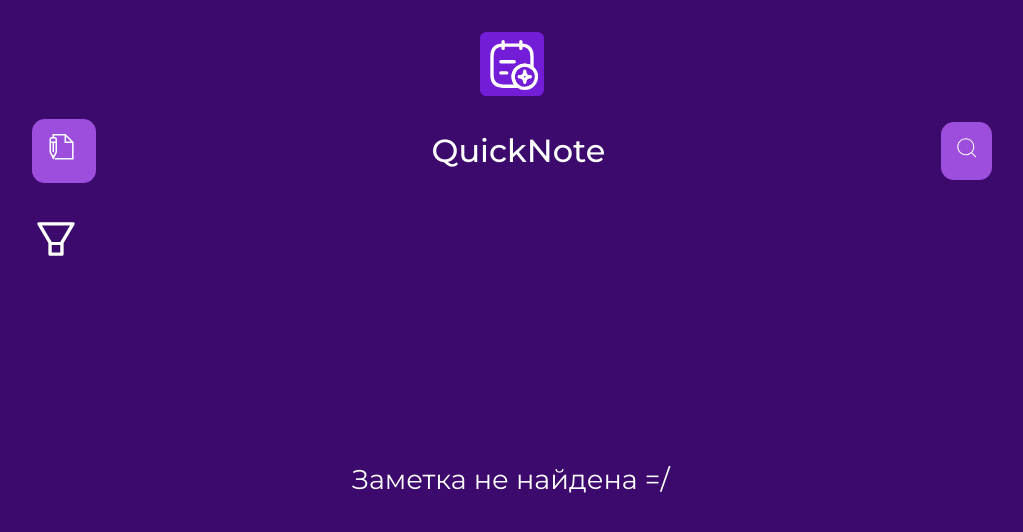
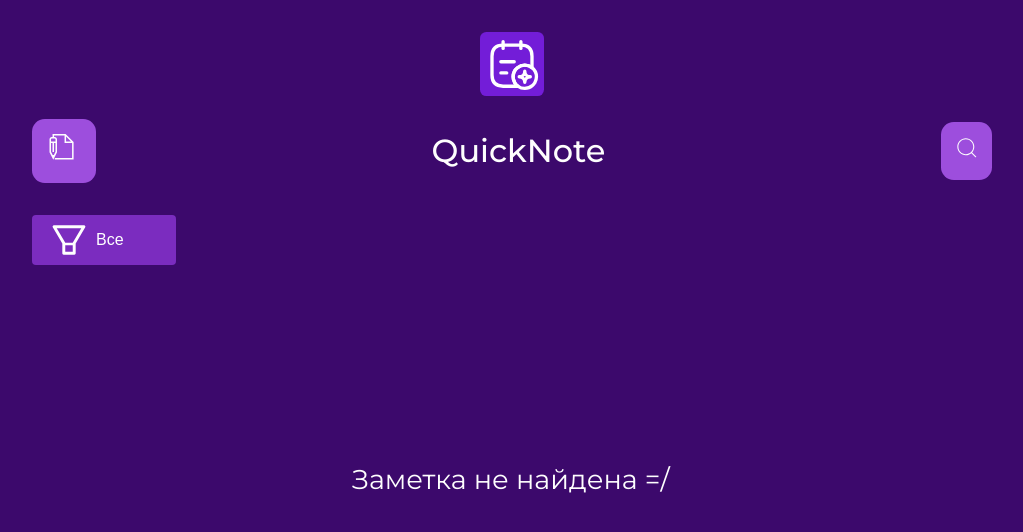
Before and after one commit to DayTroy/quicknote, a React (Vite) app: page / in a window 1280 px wide. Shown: the top 532 px of the page, without its empty margins (128-1151 px from the left). Built offline with nearby package versions, Linux system fonts and the light colour scheme.

Commit message:
Restyled filter component

```diff
--- a/src/components/Filter/Filter.css
+++ b/src/components/Filter/Filter.css
@@ -7,29 +7,44 @@
 .filter-icon {
   font-size: 3rem;
   margin-right: 0.5rem;
-  cursor: pointer;
   transition: 0.3s;
 }
 
-.filter-icon:hover {
-  transform: scale(1.1);
+.select-container{
+  display: flex;
+  justify-content: center;
+  position: relative;
+  height: 50px;
 }
 
-.filter-select {
+.select-box {
   appearance: none;
-  padding: 0.5rem 1rem;
-  border: 1px solid #ccc;
   border-radius: 4px;
-  background-color: white;
+  width: 9rem;
+  color: white;
+  background-color: var(--color-primary);
   font-size: 1rem;
+  padding-left: 4rem;
   outline: none;
   cursor: pointer;
   transition: 0.3s;
 }
 
-.filter-select:hover {
+.select-box:hover {
   transform: scale(1.1);
 }
+
+.select-container .icon-container{
+  width: 50px;
+  height: 100%;
+  position: absolute;
+  left: 1rem;
+  display: flex;
+  align-items: center;
+  justify-content: center;
+  z-index: 2;
+}
+
 
 @media screen and (max-width: 600px) {
   .filter-dropdown {
--- a/src/components/Filter/Filter.jsx
+++ b/src/components/Filter/Filter.jsx
@@ -10,23 +10,23 @@ export const Filter = ({
 }) => {
   return (
     <div className="filter-dropdown">
-      <AiOutlineFilter
-        className="filter-icon"
-        onClick={() => setIsDropdownOpen(!isDropdownOpen)}
-      />
-      {isDropdownOpen && (
+      <div className="select-container">
+        <div className="icon-container">
+          <AiOutlineFilter
+            className="filter-icon"
+            onClick={() => setIsDropdownOpen(!isDropdownOpen)}
+          />
+        </div>
+
         <select
-          id="filter-select"
-          className={`filter-select ${
-            showOnlyImportant ? "custom-select" : ""
-          }`}
+          className="select-box"
           value={showOnlyImportant}
           onChange={(e) => handleFilterChange(e.target.value)}
         >
-          <option value={false}>Все</option>
+          <option className="option" value={false}>Все</option>
           <option value={true}>Важные</option>
         </select>
-      )}
+      </div>
     </div>
   );
 };
--- a/src/components/NoteItem/NoteItem.css
+++ b/src/components/NoteItem/NoteItem.css
@@ -8,7 +8,7 @@
   color: var(--color-white);
   border: 0.1rem solid #ffffff;
   border-radius: 1rem;
-  margin-top: 1rem;
+  margin-top: 2rem;
 }
 
 
```
